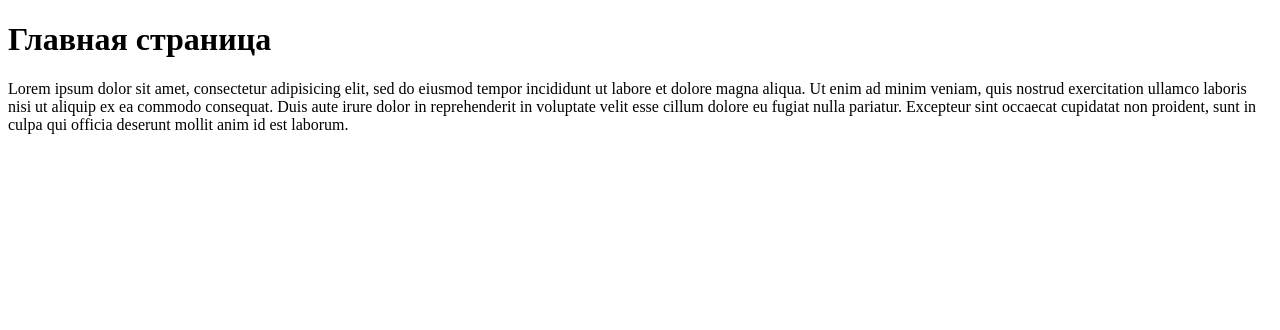
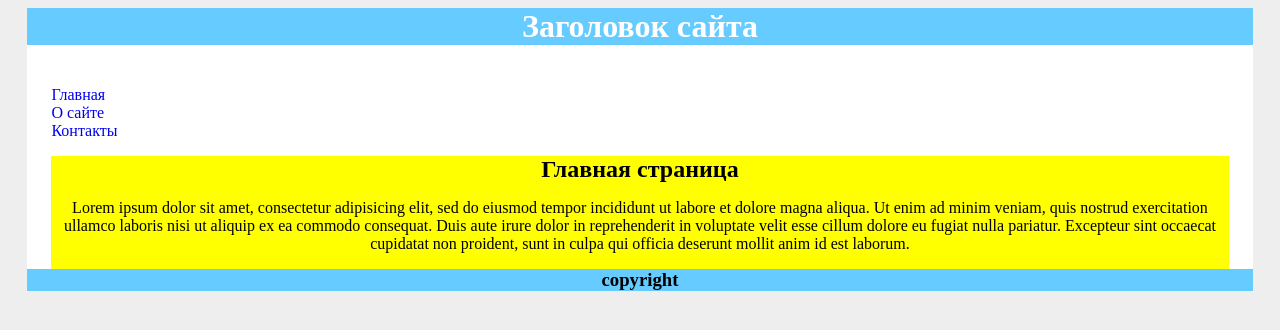
Before and after one commit to MarinaMeyta/django_base_template, a Django app: page / in a window 1280 px wide. Shown: the top 330 px of the page. Run offline with Django 3.2, Linux system fonts and the light colour scheme.

Commit message:
made patterns for different pages

```diff
--- a/bt_app/templates/base.html
+++ b/bt_app/templates/base.html
@@ -1,12 +1,35 @@
+{% load staticfiles %}
+
 <!DOCTYPE html>
 <html>
 	<head>
 		<meta http-equiv="Content-Type" content="text/html; charset=utf-8">
+		<link rel="stylesheet" href="{% static "css/base_css.css" %}">
 		<title>{% block title %}{% endblock %}</title>
 	</head>
 
 	<body>
-		{% block page %}
-		{% endblock %}
+		<div class="container">
+			<div class="header">
+				<h1>Заголовок сайта</h1>
+			</div>
+
+			<div class="main_container">
+				<div class="sidebar">
+					<ul>
+						<li><a href="/">Главная</a></li>
+						<li><a href="/about">О сайте</a></li>
+						<li><a href="/contacts">Контакты</a></li>
+					</ul>
+				</div>
+				<div class="content">
+					{% block page %}
+					{% endblock %}
+				</div>
+			</div>
+			<div class="footer">
+				<h3>copyright</h3>
+			</div>
+		</div>
 	</body>
 </html>
--- a/bt_app/templates/base_index.html
+++ b/bt_app/templates/base_index.html
@@ -3,7 +3,7 @@
 {% block title %}Главная страница{% endblock %}
 
 {% block page %}
-		<h1>Главная страница</h1>
+		<h2>Главная страница</h2>
 		<p>Lorem ipsum dolor sit amet, consectetur adipisicing elit, sed do eiusmod
 		tempor incididunt ut labore et dolore magna aliqua. Ut enim ad minim veniam,
 		quis nostrud exercitation ullamco laboris nisi ut aliquip ex ea commodo
--- a/bt_app/views.py
+++ b/bt_app/views.py
@@ -3,3 +3,9 @@ from django.shortcuts import render
 # Create your views here.
 def home_page(request):
     return render(request, 'base_index.html', {})
+
+def about_page(request):
+   	return render(request, 'base_about.html', {})
+
+def contacts_page(request):
+   	return render(request, 'base_contacts.html', {})
--- a/bt_site/settings.py
+++ b/bt_site/settings.py
@@ -105,3 +105,7 @@ USE_TZ = True
 
 STATIC_URL = '/static/'
 STATIC_ROOT = os.path.join(BASE_DIR, 'static')
+
+STATICFILES_DIRS = (
+    os.path.join(BASE_DIR, "static", "css"),
+)
--- a/bt_site/urls.py
+++ b/bt_site/urls.py
@@ -2,9 +2,8 @@ from django.conf.urls import include, url
 from django.contrib import admin
 
 urlpatterns = [
-    # Examples:
+    url(r'^admin/', include(admin.site.urls)),
     url(r'^$', 'bt_app.views.home_page', name='home'),
-    # url(r'^blog/', include('blog.urls')),
-
-    url(r'^admin/', include(admin.site.urls)),
+    url(r'^about/', 'bt_app.views.about_page', name='about'),
+    url(r'^contacts/', 'bt_app.views.contacts_page', name='contacts'),
 ]
--- /dev/null
+++ b/static/css/base_css.css
@@ -0,0 +1,52 @@
+body {
+	background-color: #EEE;
+}
+
+.container {
+	background-color: white;
+	width: 97%;
+	margin-left: auto;
+	margin-right: auto;
+}
+
+.header {
+	background-color: #66CCFF;
+	color: white;
+	text-align: center;
+}
+
+.main_container {
+	padding: 2%;
+}
+
+.sidebar {
+	float: left;
+	width: 20%;
+}
+
+.sidebar ul {
+	list-style-type: none;
+	padding: 0;
+}
+
+a {
+	text-decoration: none;
+}
+
+
+.content {
+	background-color: yellow;
+	text-align: center;
+	float: right;
+}
+
+.footer {
+	clear: both;
+	width: 100%;
+	background-color: #66CCFF;
+	text-align: center;
+}
+
+h1, h2, h3 {
+	margin: 0;
+}
```
Also changed, not shown: bt_app/static/css/base_css.css (added, +52 -0 lines), bt_app/templates/base_about.html (added, +19 -0 lines), bt_app/templates/base_contacts.html (added, +12 -0 lines), static/base_css.css (added, +52 -0 lines).
